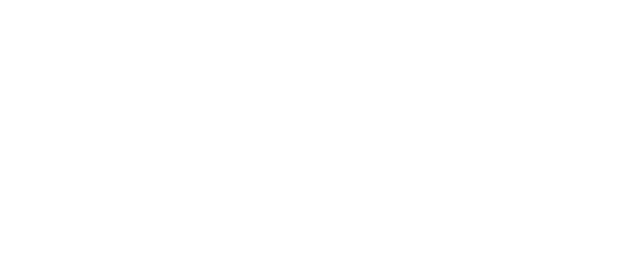
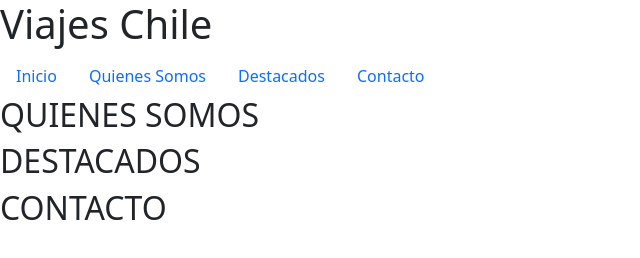
Before and after one commit to rodrigocatalan21/viajes-chile, a plain HTML site: page index.html in a window 1280 px wide. Shown: the whole page, without its empty margins (0-640 px from the left). Drawn offline with nearby package versions, Linux system fonts and the light colour scheme.

Commit message:
estructura html

```diff
--- a/index.html
+++ b/index.html
@@ -10,8 +10,40 @@
     <title>Viajes Chile</title>
 </head>
 <body>
+    <header>
+        <h1>Viajes Chile</h1>
+        <ul class="nav">
+            <li class="nav-item">
+              <a class="nav-link active" aria-current="page" href="index.html">Inicio</a>
+            </li>
+            <li class="nav-item">
+              <a class="nav-link" href="#section1">Quienes Somos</a>
+            </li>
+            <li class="nav-item">
+              <a class="nav-link" href="#section2">Destacados</a>
+            </li>
+            <li class="nav-item">
+                <a class="nav-link" href="#section3">Contacto</a>
+              </li>
+          </ul>
 
 
+
+    </header>
+    <main>
+        <section id="section1">
+            <h2>QUIENES SOMOS</h2>
+        </section>
+        <section id="section2">
+            <H2>DESTACADOS</H2>
+        </section>
+        <section id="section3">
+            <H2>CONTACTO</H2>
+        </section>
+    </main>
+    <footer>
+
+    </footer>
 
 
 
```
